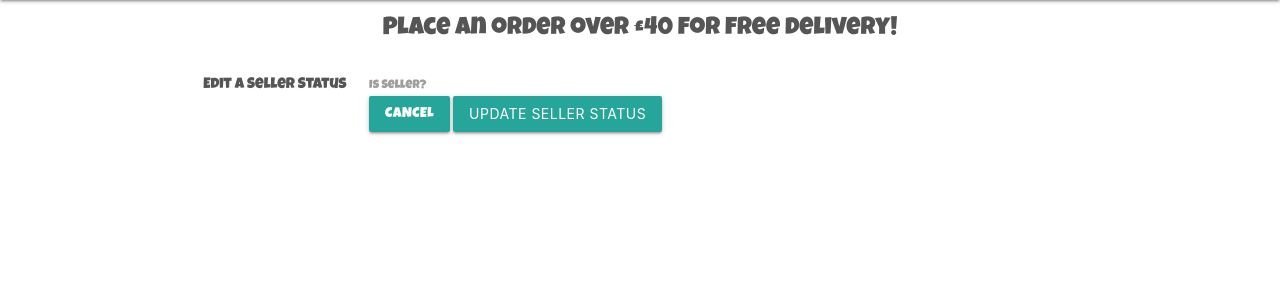
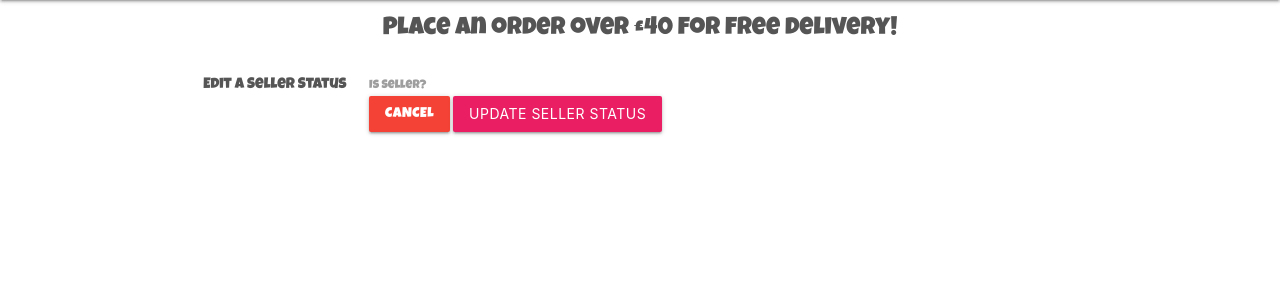
Before and after one commit to Code-Institute-Submissions/sniclasj-just-tri-it_JanResub, a Django app: page /profiles/admin/1 in a window 1280 px wide. Shown: the part 115-415 px from the top of the page. Run offline with Django 3.2, Linux system fonts and the light colour scheme; the visitor is signed in with stand-in values (Sample User, id 1); data comes from the database, SQL or seed files in the repository; some libraries are stand-ins or nearby versions.

Commit message:
Remove redundant bootstrap classes

```diff
--- a/profiles/templates/profiles/edit_seller_status.html
+++ b/profiles/templates/profiles/edit_seller_status.html
@@ -21,8 +21,8 @@
                     {% csrf_token %}
                     {{ formb }}
                     <div class="text-right">
-                        <a class="btn btn-outline-black rounded-0" href="{% url 'profile_admin' %}">Cancel</a>
-                        <button class="btn btn-black rounded-0" type="submit">Update Seller Status</button>
+                        <a class="btn red" href="{% url 'profile_admin' %}">Cancel</a>
+                        <button class="btn pink" type="submit">Update Seller Status</button>
                     </div>
                 </form>
             </div>
--- a/profiles/templates/profiles/profile.html
+++ b/profiles/templates/profiles/profile.html
@@ -6,7 +6,7 @@
 {% endblock %}
 
 {% block page_header %}
-<div class="container header-container">
+<div class="container">
     <div class="row">
         <div class="col"></div>
     </div>
@@ -18,7 +18,7 @@
     <div class="row">
         <div class="col s12">
             <hr>
-            <h3 class="logo-font mb-4">Welcome {{ profile.athlete }}.</h3>
+            <h3>Welcome {{ profile.athlete }}.</h3>
             <hr>
         </div>
     </div>
@@ -28,7 +28,7 @@
             <form action="{% url 'profile' %}" method="POST" id="profile-update-form">
                 {% csrf_token %}
                 {{ forma }}
-                <button class="btn btn-black rounded-0 text-uppercase float-right">Update Information</button>
+                <button class="btn pink">Update Information</button>
             </form>
         </div>
         <div class="col s6">
--- a/profiles/templates/profiles/profile_admin.html
+++ b/profiles/templates/profiles/profile_admin.html
@@ -2,7 +2,7 @@
 {% load static %}
 
 {% block page_header %}
-<div class="container header-container">
+<div class="container">
     <div class="row">
         <div class="col"></div>
     </div>
--- a/templates/base.html
+++ b/templates/base.html
@@ -153,7 +153,7 @@
 
 
   {% if messages %}
-  <div class="message-container"></div>
+  <div></div>
   {% endif %}
 
   {% block page_header %}
```
